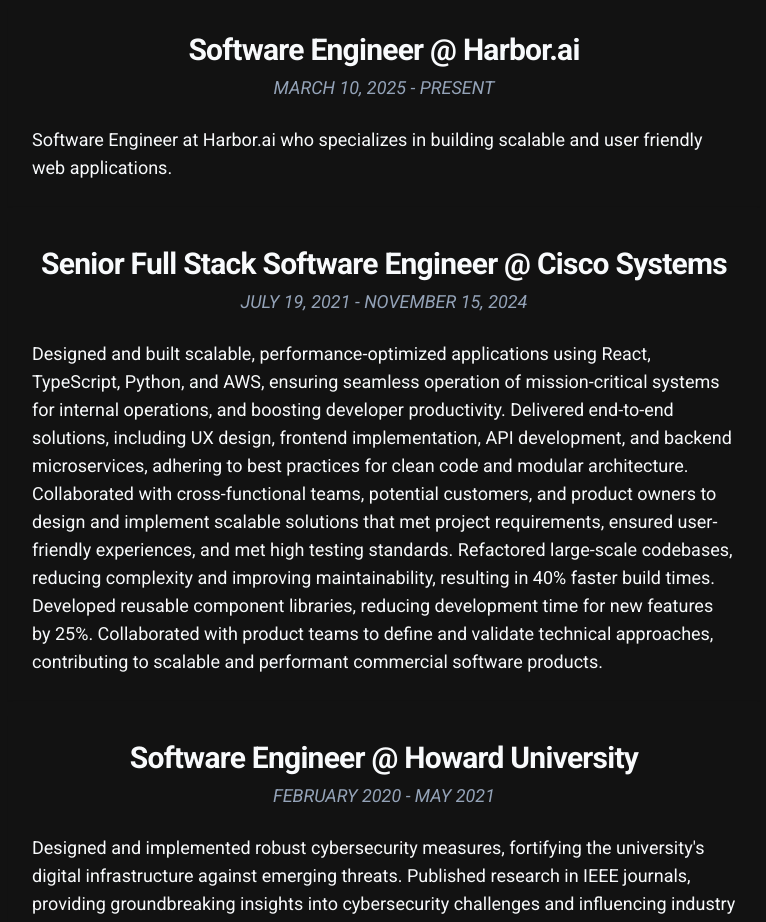
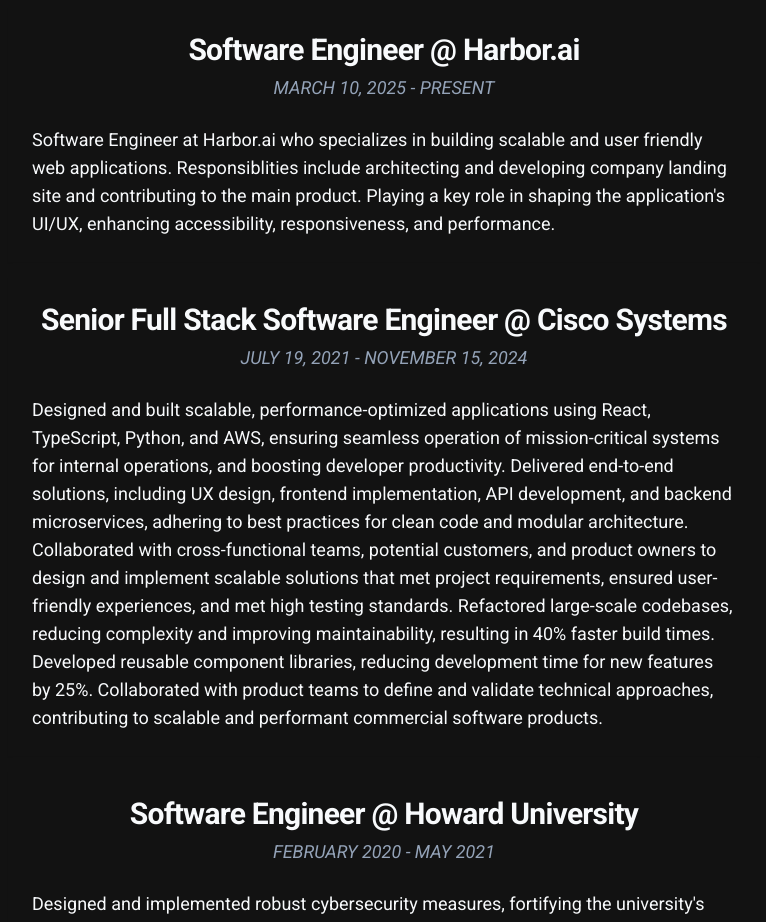
Before and after one commit to joshuahector86/prosite2024, a React (Vite) app: page / in a window 1280 px wide. Shown: the part 840-1762 px from the top of the page, without its empty margins (256-1022 px from the left). Built offline with nearby package versions, Linux system fonts and the light colour scheme.

Commit message:
updating harbor.ai experience

```diff
--- a/src/Experience/info.ts
+++ b/src/Experience/info.ts
@@ -17,7 +17,9 @@
         organizationName: "Harbor.ai",
         position: "Software Engineer @ Harbor.ai",
         description: `Software Engineer at Harbor.ai who specializes in building scalable and
-        user friendly web applications.`,
+        user friendly web applications. Responsiblities include architecting and developing company landing site
+        and contributing to the main product. Playing a key role in shaping the application's UI/UX, enhancing
+        accessibility, responsiveness, and performance.`,
       },
       {
         timePeriod: "JULY 19, 2021 - NOVEMBER 15, 2024",
```
